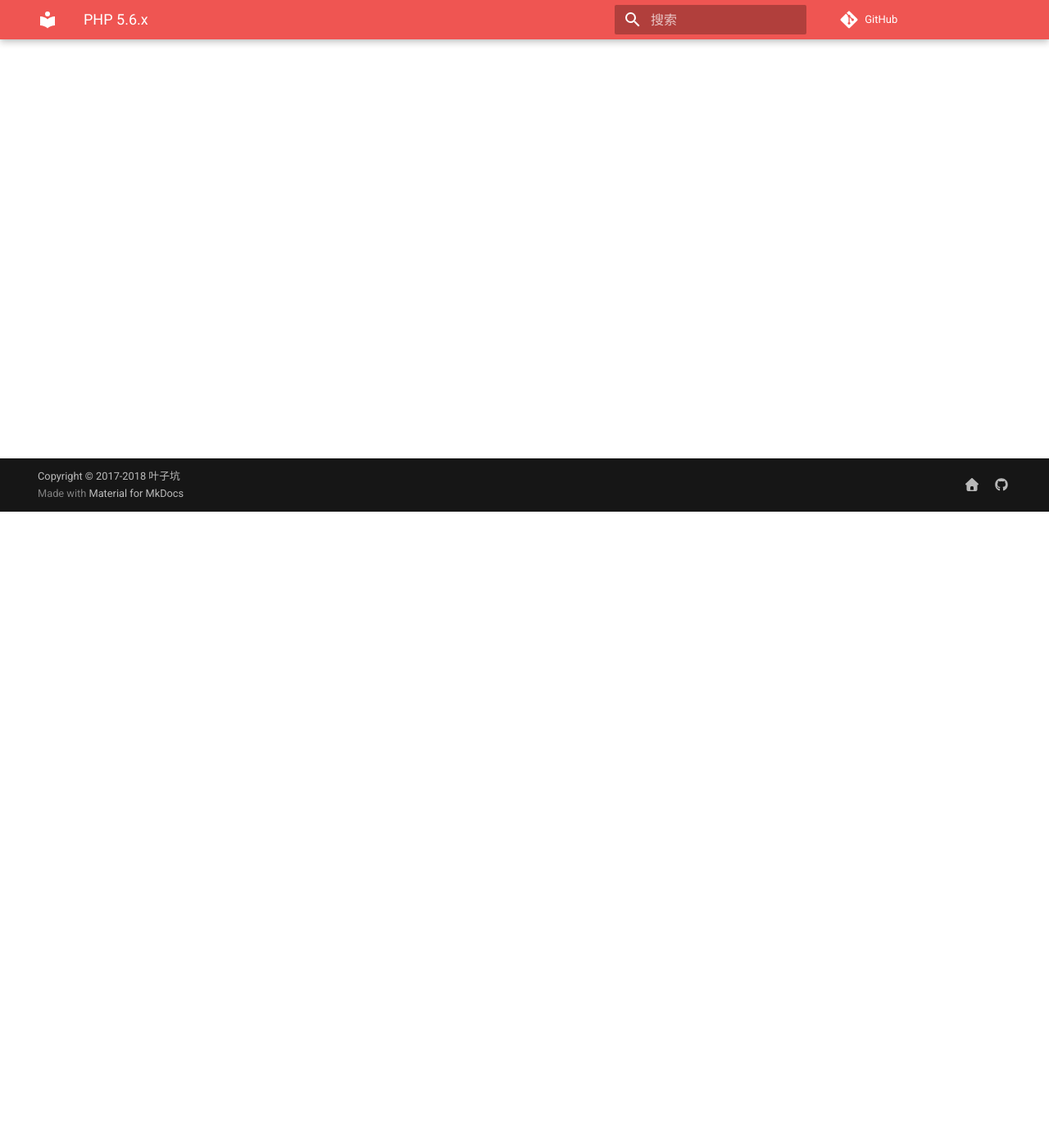
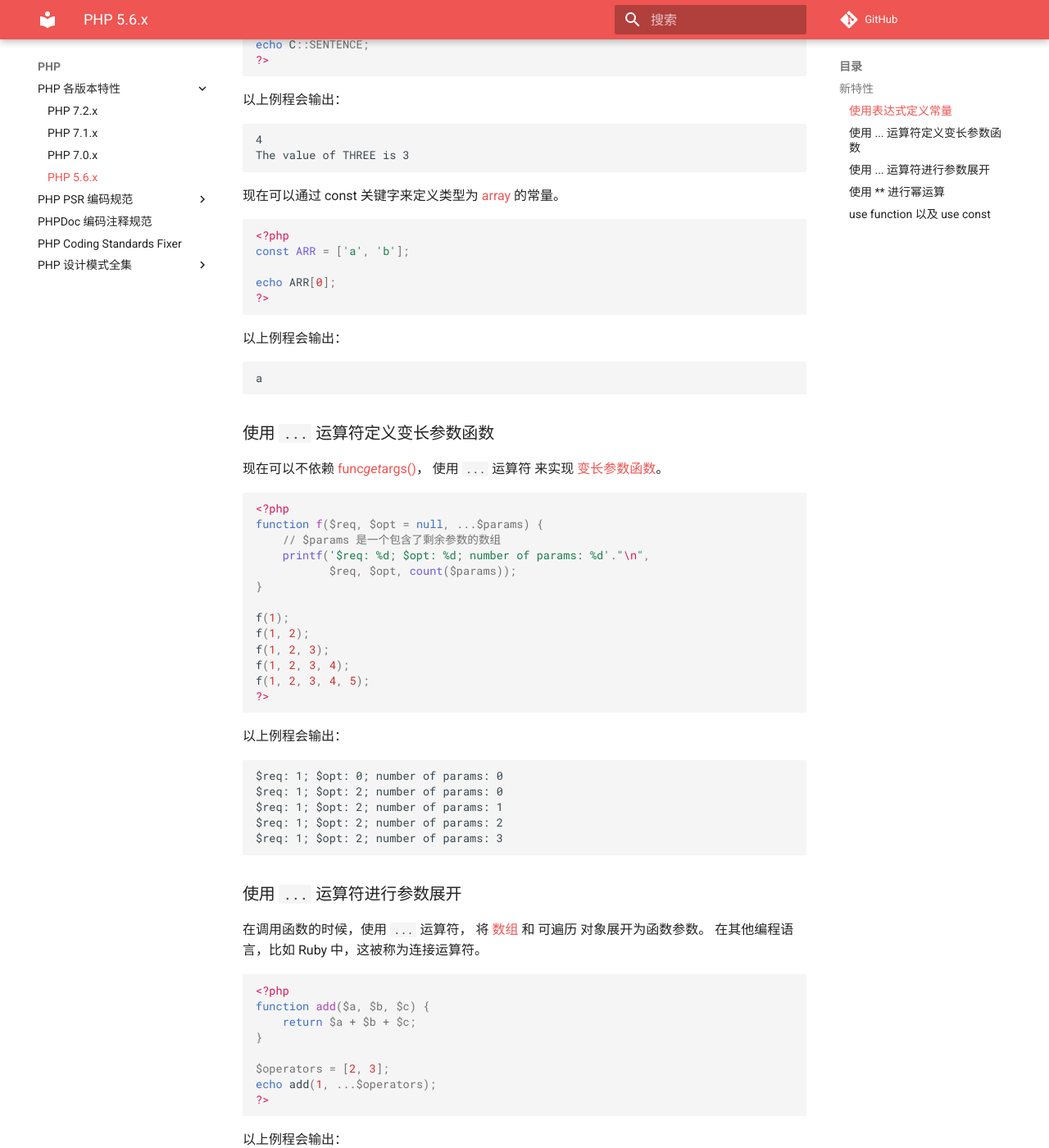
Before and after one commit to flc1125/docs, an MkDocs documentation site: the page built from docs/php/features/5.6.x.md, in a window 1280 px wide and 1400 px high, scrolled down 776 px. Shown: the whole window at 82% size. Built offline with MkDocs 1.6.1 and Material for MkDocs 9.7.7, drawn with Linux system fonts in a browser that asks for light colours; emoji names are drawn with the system emoji font; comment, search, counter and statistics services are not loaded; some of the changed text lies outside the part shown.

Commit message:
php 5.6.x

````diff
--- a/docs/php/features/5.6.x.md
+++ b/docs/php/features/5.6.x.md
@@ -1,3 +1,156 @@
 # PHP 5.6.x
 
 > 进行中... :sunglasses: :sunglasses: :sunglasses:
+
+- http://php.net/manual/zh/migration56.new-features.php
+
+## 新特性
+
+### 使用表达式定义常量
+
+在之前的 PHP 版本中， 必须使用静态值来定义常量，声明属性以及指定函数参数默认值。 现在你可以使用包括数值、字符串字面量以及其他常量在内的数值表达式来 定义常量、声明属性以及设置函数参数默认值。
+
+```php
+<?php
+const ONE = 1;
+const TWO = ONE * 2;
+
+class C {
+    const THREE = TWO + 1;
+    const ONE_THIRD = ONE / self::THREE;
+    const SENTENCE = 'The value of THREE is '.self::THREE;
+
+    public function f($a = ONE + self::THREE) {
+        return $a;
+    }
+}
+
+echo (new C)->f()."\n";
+echo C::SENTENCE;
+?>
+```
+
+以上例程会输出：
+
+```php
+4
+The value of THREE is 3
+```
+
+现在可以通过 const 关键字来定义类型为 [array](http://php.net/manual/zh/language.types.array.php) 的常量。
+
+```php
+<?php
+const ARR = ['a', 'b'];
+
+echo ARR[0];
+?>
+```
+
+以上例程会输出：
+
+```
+a
+```
+
+### 使用 `...` 运算符定义变长参数函数
+
+现在可以不依赖 [func_get_args()](http://php.net/manual/zh/function.func-get-args.php)， 使用 `...` 运算符 来实现 [变长参数函数](http://php.net/manual/zh/functions.arguments.php#functions.variable-arg-list)。
+
+```php
+<?php
+function f($req, $opt = null, ...$params) {
+    // $params 是一个包含了剩余参数的数组
+    printf('$req: %d; $opt: %d; number of params: %d'."\n",
+           $req, $opt, count($params));
+}
+
+f(1);
+f(1, 2);
+f(1, 2, 3);
+f(1, 2, 3, 4);
+f(1, 2, 3, 4, 5);
+?>
+```
+
+以上例程会输出：
+
+```
+$req: 1; $opt: 0; number of params: 0
+$req: 1; $opt: 2; number of params: 0
+$req: 1; $opt: 2; number of params: 1
+$req: 1; $opt: 2; number of params: 2
+$req: 1; $opt: 2; number of params: 3
+```
+
+### 使用 `...` 运算符进行参数展开
+
+在调用函数的时候，使用 `...` 运算符， 将 [数组](http://php.net/manual/zh/language.types.array.php) 和 可遍历 对象展开为函数参数。 在其他编程语言，比如 Ruby 中，这被称为连接运算符。
+
+```php
+<?php
+function add($a, $b, $c) {
+    return $a + $b + $c;
+}
+
+$operators = [2, 3];
+echo add(1, ...$operators);
+?>
+```
+
+以上例程会输出：
+
+```
+6
+```
+
+### 使用 `**` 进行幂运算
+
+加入右连接运算符 `**` 来进行幂运算。 同时还支持简写的 `**=` 运算符，表示进行幂运算并赋值。
+
+```php
+<?php
+printf("2 ** 3 ==      %d\n", 2 ** 3);
+printf("2 ** 3 ** 2 == %d\n", 2 ** 3 ** 2);
+
+$a = 2;
+$a **= 3;
+printf("a ==           %d\n", $a);
+?>
+```
+
+以上例程会输出：
+
+```
+2 ** 3 ==      8
+2 ** 3 ** 2 == 512
+a ==           8
+```
+
+### `use function` 以及 `use const`
+
+`use` 运算符 被进行了扩展以支持在类中导入外部的函数和常量。 对应的结构为 `use function` 和 `use const`。
+
+```php
+<?php
+namespace Name\Space {
+    const FOO = 42;
+    function f() { echo __FUNCTION__."\n"; }
+}
+
+namespace {
+    use const Name\Space\FOO;
+    use function Name\Space\f;
+
+    echo FOO."\n";
+    f();
+}
+?>
+```
+
+以上例程会输出：
+
+```
+42
+Name\Space\f
+```
````
